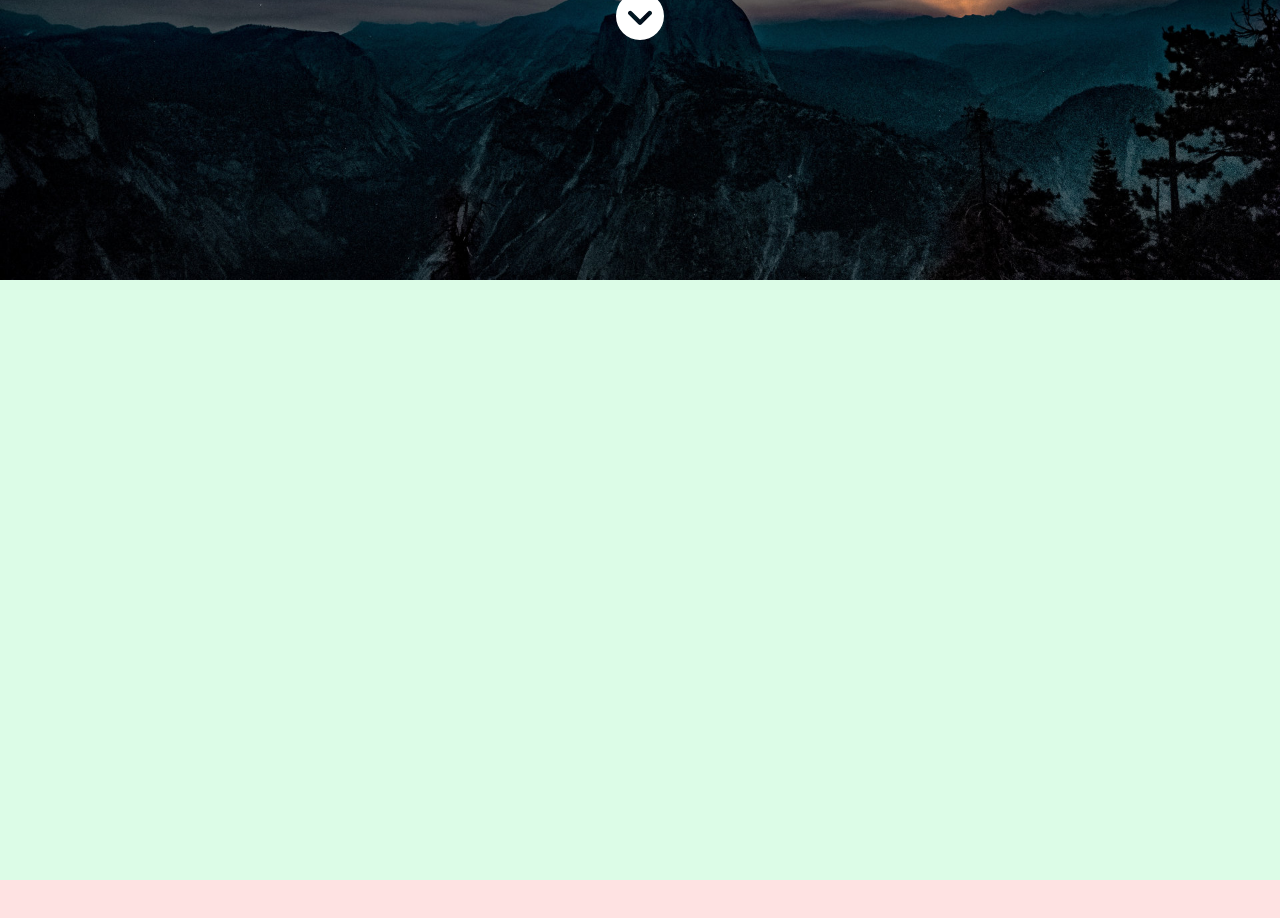
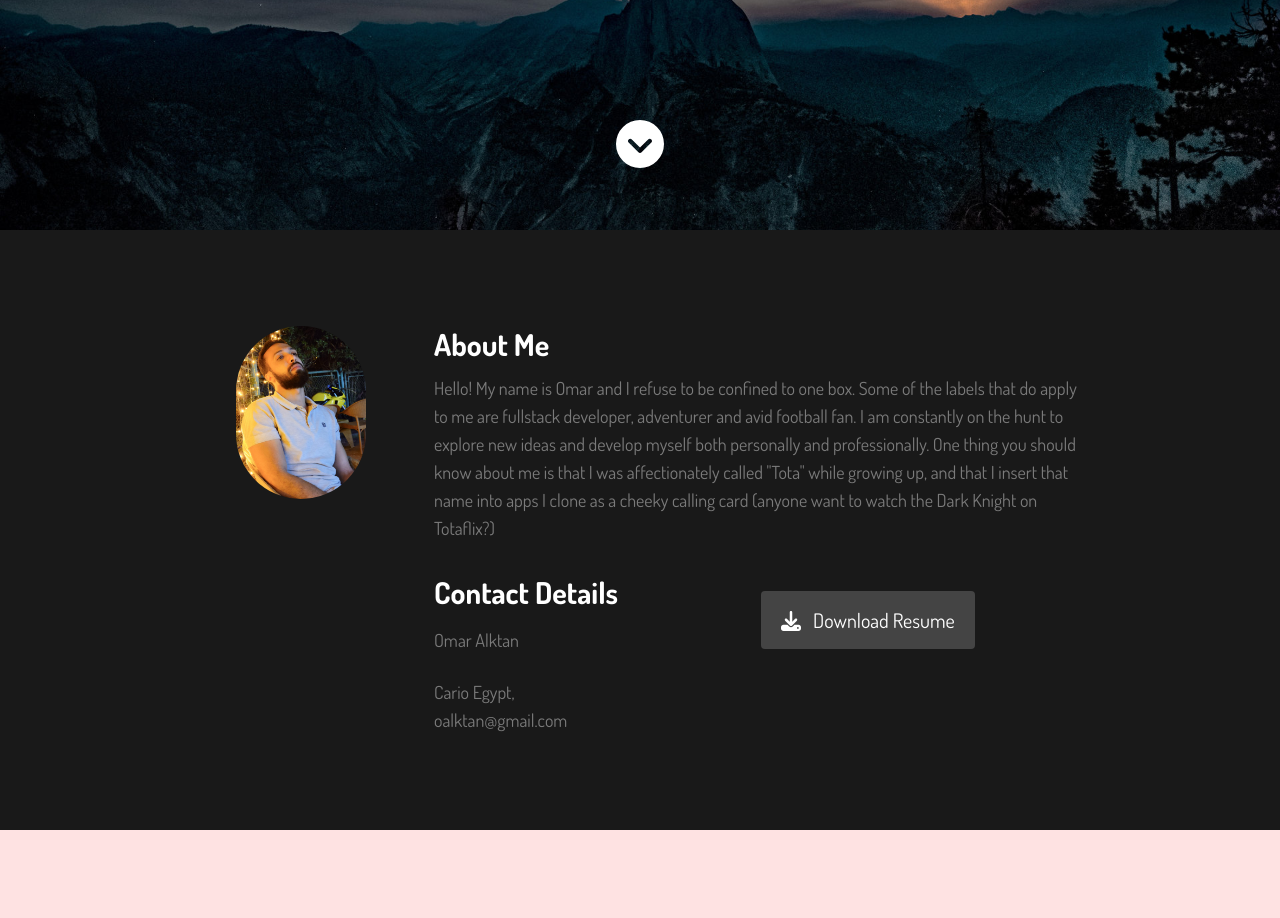
Before and after one commit to OmarAlkttan/OmarAlkttan.github.io, a Next.js app: page / in a window 1280 px wide. Shown: the part 520-1438 px from the top of the page. Built offline with nearby package versions, Linux system fonts and the light colour scheme.

Commit message:
add about section

```diff
--- a/pages/index.jsx
+++ b/pages/index.jsx
@@ -5,7 +5,7 @@ import ResponsiveHeader from './ResponsiveHeader'
 import { useEffect, useRef, useState } from 'react'
 import { FontAwesomeIcon } from '@fortawesome/react-fontawesome'
 import { faGithub, faLinkedin, faLinkedinIn } from '@fortawesome/free-brands-svg-icons'
-import { faChevronCircleDown } from '@fortawesome/free-solid-svg-icons'
+import { faChevronCircleDown, faDownload, faFileDownload } from '@fortawesome/free-solid-svg-icons'
 
 const inter = Inter({ subsets: ['latin'] })
 
@@ -44,6 +44,17 @@ export default function Home() {
 
       }
     });
+
+    const header = document.getElementById("header-content");
+    const navBar = document.getElementById("nav-header");
+    if(window.scrollY >= (header.offsetTop + 140) && window.scrollY < (header.offsetTop + header.offsetHeight)){
+      console.log("header top ", header.offsetTop);
+      console.log("headder top + height", (header.offsetTop + header.offsetHeight));
+      navBar.classList.add('hidden');
+    }else{
+      navBar.classList.remove('hidden');
+      console.log(navBar);
+    }
   };
 
   useEffect(() => {
@@ -61,7 +72,7 @@ export default function Home() {
         <meta name="viewport" content="width=device-width, initial-scale=1" />
         <link rel="icon" href="/favicon.ico" />
       </Head>
-      <section ref={homeRef} id="home" className="w-full h-[800px] min-h-[500px] bg-cover bg-start"
+      <section ref={homeRef} id="home" className="w-full h-[750px] min-h-[500px] bg-cover bg-start"
       style={{ backgroundImage: `url('/images/sky.jpg')` }}>
         <div className='hidden'>
           <Image
@@ -83,7 +94,7 @@ export default function Home() {
               })}
             </ul>
         </nav>
-        <div id="header-content" className='pt-[10%] '>
+        <div id="header-content" className='pt-[15%] '>
           <div className='w-2xl mx-auto'>
             <ResponsiveHeader />
             <div className='max-w-2xl m-auto'>
@@ -102,7 +113,7 @@ export default function Home() {
             </div>
 
           </div>
-          <div className='text-center mt-20'>
+          <div className='text-center mt-[9rem]'>
 
             <a href='#about' >
               <FontAwesomeIcon className='cursor-pointer  mx-auto hover:text-teal-400 transition-colors ease-linear duration-100 ' size='3x' color='white' icon={faChevronCircleDown} />
@@ -111,8 +122,38 @@ export default function Home() {
 
         </div>
       </section>
-      <section id="about" className='h-[600px] bg-green-100' ref={aboutRef}>
-
+      <section id="about" className='h-[600px] bg-[#191919]' ref={aboutRef}>
+        <div className='max-w-4xl mx-auto flex py-24 text-white gap-6'>
+              <div className='basis-1/4 w-[10rem] h-[10rem]'>
+                <Image src={'/images/profile.jpg'} className='rounded-full mx-auto' alt='my-profile' width={130} height={130} />
+              </div>
+              <div className='basis-3/4 '>
+                <h2 className='text-3xl font-bold mb-3'>About Me</h2>
+                <p className='text-[#7a7a7a] text-lg mb-8'>
+                  {'Hello! My name is Omar and I refuse to be confined to one box. Some of the labels that do apply to me are fullstack developer, adventurer and avid football fan. I am constantly on the hunt to explore new ideas and develop myself both personally and professionally. One thing you should know about me is that I was affectionately called "Tota" while growing up, and that I insert that name into apps I clone as a cheeky calling card (anyone want to watch the Dark Knight on Totaflix?)'}
+                </p>
+                <div className='flex'>
+                  <div className='basis-1/2'>
+                    <h2 className='text-3xl font-bold mb-4'>Contact Details</h2>
+                    <p className='text-lg text-[#7a7a7a]'>Omar Alktan</p>
+                    <br />
+                    <p className='text-lg text-[#7a7a7a]'>
+                      Cario Egypt,
+                      <br />
+                      oalktan@gmail.com
+                    </p>
+                  </div>
+                  <div className='basis-1/2 mt-8 text-xl'>
+                    <a type='button' href='/resume.pdf' download className='bg-[#444] rounded py-4 px-5 hover:bg-white hover:text-[#444] transition-none' >
+                      <FontAwesomeIcon icon={faDownload} className='transition-none'/>
+                      <span className='ml-3'>
+                        Download Resume
+                      </span>
+                    </a>
+                  </div>
+                </div>
+              </div>
+        </div>
       </section>
       <section id="resume" className='h-screen bg-red-100' ref={resumeRef}></section>
       <section id="work" className='h-screen bg-blue-100' ref={workRef}></section>
```
Also changed, not shown: public/images/profile.jpg (added), 1 other file (tests, documents, lock files or other folders).
